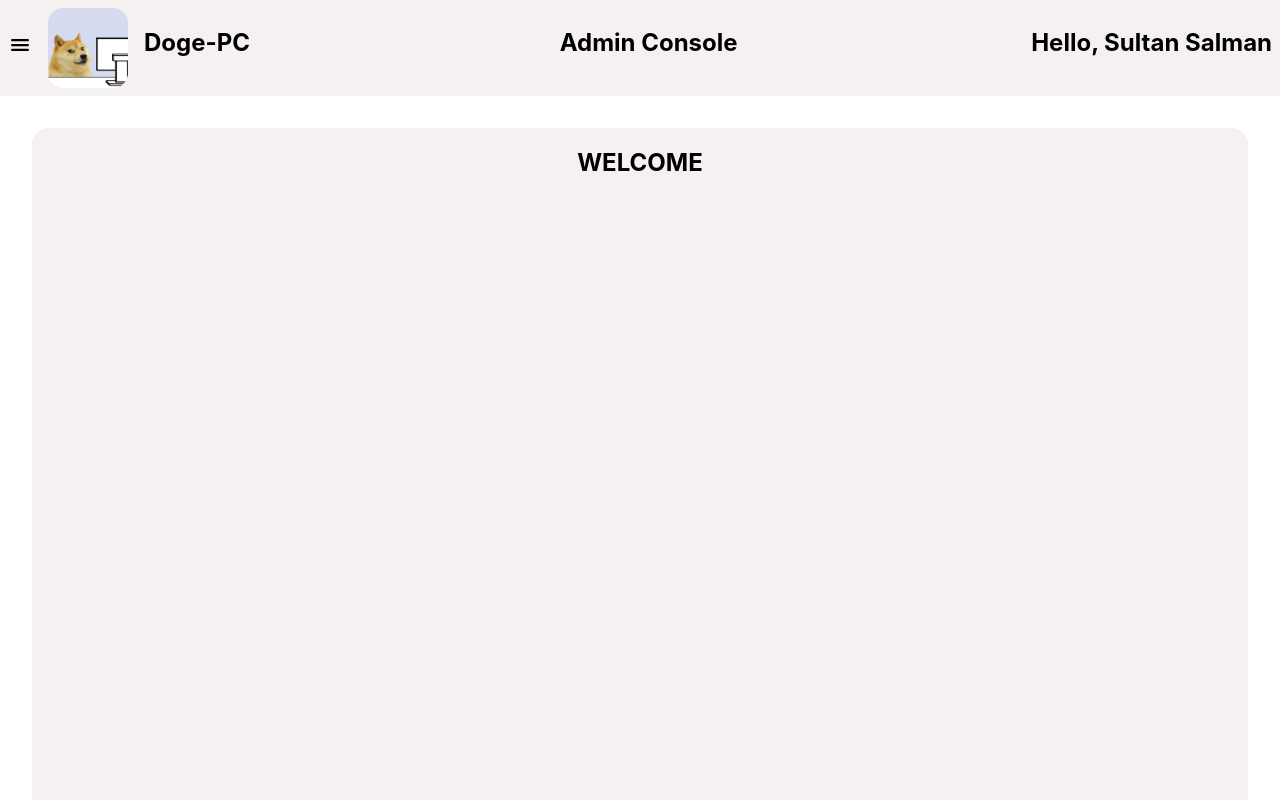
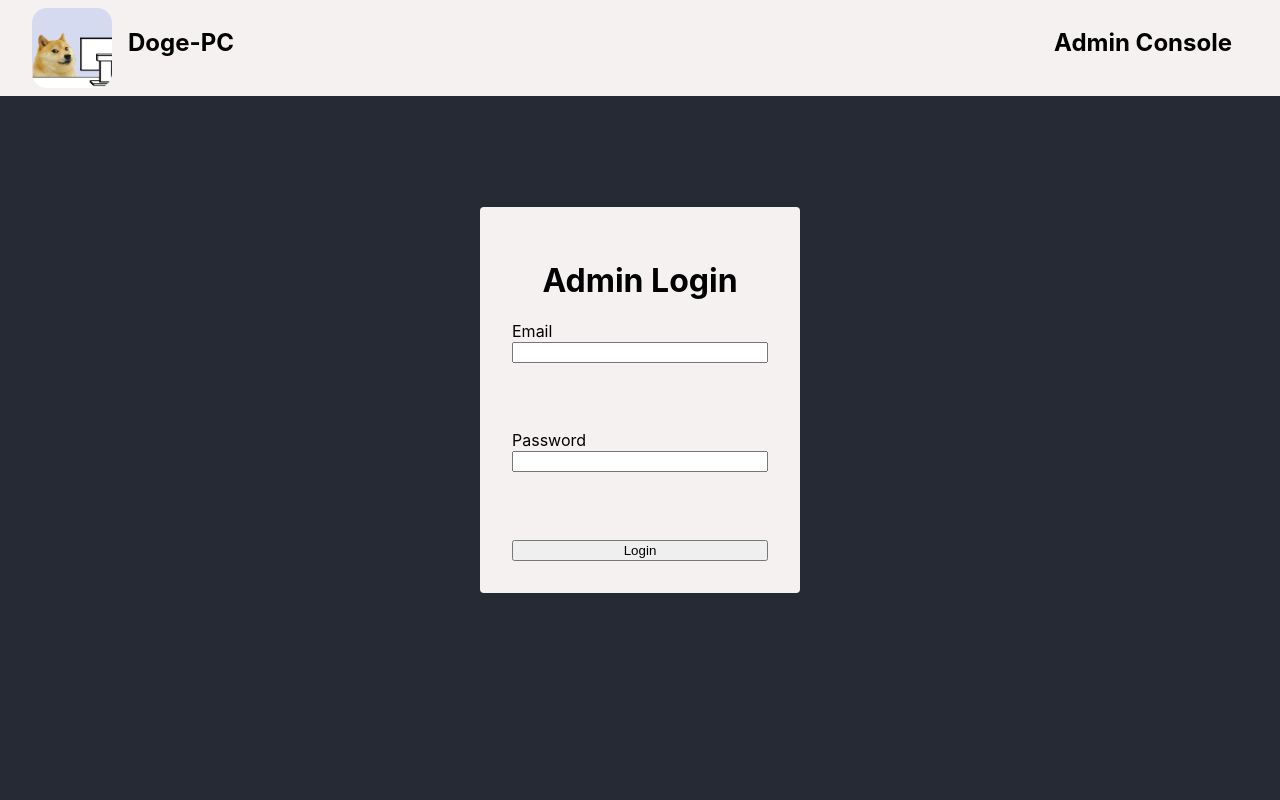
Before and after one commit to blekkk/Doge-PC-Admin-Front, a React (Create React App) app: page / in a window 1280 px wide. Shown: the top 800 px of the page. Built offline with nearby package versions, Linux system fonts and the light colour scheme.

Commit message:
added auth

```diff
--- a/src/App.js
+++ b/src/App.js
@@ -2,14 +2,23 @@ import './App.css';
 import { useState } from 'react';
 import Header from './components/header/header';
 import Main from './components/main/main';
+import Login from './components/login/login';
 import {
   BrowserRouter as Router,
 } from "react-router-dom";
+import useToken from './hooks/useToken';
 
 const App = () => {
   const [menuFlag, setMenuFlag] = useState(false);
+  const {token, setToken} = useToken();
 
   const handleSetMenuFlag = () => { setMenuFlag(!menuFlag) };
+
+  if (!token) {
+    return (
+      <Login setToken={setToken} />
+    )
+  }
 
   return (
     <div className="App">
--- a/src/components/header/header.css
+++ b/src/components/header/header.css
@@ -5,7 +5,7 @@ header {
 .header-wrapper {
   display: flex;
   justify-content: space-between;
-  padding: 0.5rem;
+  padding: 0.5rem 2rem;
 }
 
 .header-wrapper nav {
@@ -21,7 +21,7 @@ nav {
   user-select: none;
 }
 
-nav>a {
+nav>a, nav>h2 {
   padding: 0 1rem;
   color: #000;
 }
--- a/src/components/header/header.js
+++ b/src/components/header/header.js
@@ -3,10 +3,23 @@ import { IoMenu } from "react-icons/io5";
 import {
   Link,
 } from "react-router-dom";
-
-const sampleName = "Sultan Salman";
+import { useEffect, useState } from 'react';
+import axios from 'axios';
 
 const Header = (props) => {
+
+  const [user, setUser] = useState([]);
+
+  useEffect(() => {
+    axios.get('http://localhost:8080/admin', {
+      headers: {
+        'auth-token': sessionStorage.getItem('auth-token')
+      }
+    }).then((res) =>
+      setUser(res.data)
+    ).catch(e => console.log(e.message));
+  }, []);
+
   return (
     <header>
       <div className="header-wrapper">
@@ -23,7 +36,7 @@ const Header = (props) => {
           <h2>Admin Console</h2>
         </nav>
         <nav>
-          <h2>Hello, {sampleName}</h2>
+          <h2>Hello, {user.name} </h2>
         </nav>
       </div>
     </header>
--- /dev/null
+++ b/src/components/login/login.css
@@ -0,0 +1,45 @@
+.login-component {
+  height: 100vh;
+}
+
+.login {
+  height: 100%;
+  width: 100%;
+  position: absolute;
+  top: 0;
+  display: flex;
+  flex-direction: column;
+  align-items: center;
+  justify-content: center;
+}
+
+.login-wrapper {
+  min-width: 20rem;
+  max-width: 20rem;
+  background: rgb(245, 241, 241);
+  padding: 2rem;
+  border-radius: 4px;
+}
+
+form {
+  display: flex;
+  flex-direction: column;
+  justify-content: space-between;
+  min-height: 15rem;
+}
+
+form>div>label {
+  display: block;
+}
+
+form>div>input {
+  width: 100%;
+}
+
+.login-error, .login h1 {
+  text-align: center;
+}
+
+.login-error {
+  color: red;
+}
--- /dev/null
+++ b/src/components/login/login.js
@@ -0,0 +1,95 @@
+import React, { useState } from 'react';
+import PropTypes from 'prop-types';
+import { Formik, Form, Field, ErrorMessage } from 'formik';
+import './login.css';
+import '../header/header.css';
+import axios from 'axios';
+
+const adminLogin = async (credentials) => {
+  return await axios.post('http://localhost:8080/admin/login', credentials);
+}
+
+const checkLoginStatus = (loginStatus) => {
+  if (!loginStatus) {
+    return(
+      <div className='login-error'>
+        <p>Email or password is wrong</p>
+      </div>
+    )
+  }
+}
+
+const Login = ({ setToken }) => {
+  const [loginStatus, setLoginStatus] = useState(true);
+
+  return (
+    <div className='login-component'>
+      <header>
+        <div className="header-wrapper">
+          <nav>
+            <img src={process.env.PUBLIC_URL + 'dogePC.png'} alt="logo" className="logo" />
+            <h2>Doge-PC</h2>
+          </nav>
+          <nav>
+            <h2>Admin Console</h2>
+          </nav>
+        </div>
+      </header>
+      <div className='login'>
+        <div className='login-wrapper'>
+          <h1>Admin Login</h1>
+          <Formik
+            initialValues={{ email: '', password: '' }}
+            validate={values => {
+              const errors = {};
+              if (!values.email) {
+                errors.email = 'Required';
+              } else if (
+                !/^[A-Z0-9._%+-]+@[A-Z0-9.-]+\.[A-Z]{2,}$/i.test(values.email)
+              ) {
+                errors.email = 'Invalid email address';
+              }
+              return errors;
+            }}
+            onSubmit={async (values, { setSubmitting }) => {
+              try {
+                const token = await adminLogin(values);
+                console.log(token);
+                setSubmitting(false);
+                setToken(token.headers['auth-token']);
+              } catch (error) {
+                console.log(error);
+                setLoginStatus(false);
+              }
+            }}
+          >
+            {({ isSubmitting }) => (
+              <Form>
+                <div>
+                <label htmlFor="email">Email</label>
+                  <Field type="email" name="email" />
+                  <ErrorMessage name="email" component="div" />
+                </div>
+                <div>
+                <label htmlFor="password">Password</label>
+                  <Field type="password" name="password" />
+                  <ErrorMessage name="password" component="div" />
+                </div>
+                <button type="submit" disabled={isSubmitting}>
+                  Login
+                </button>
+                {checkLoginStatus(loginStatus)}
+              </Form>
+            )}
+          </Formik>
+        </div>
+      </div>
+    </div>
+  )
+}
+
+Login.propTypes = {
+  setToken: PropTypes.func.isRequired
+}
+
+export default Login
--- a/src/components/product/product.js
+++ b/src/components/product/product.js
@@ -14,8 +14,6 @@ const Product = (props) => {
       .then((res) => setResult(res.data))
       .catch((e) => console.log(e.message));
   }, []);
-
-  console.log(result);
 
   return (
     <div className={props.menuFlag ? 'main-content-sidebar' : 'main-content-full'}>
--- a/src/components/sidebar/sidebar.css
+++ b/src/components/sidebar/sidebar.css
@@ -29,3 +29,12 @@
   color: #8cd2d5;
   text-decoration: underline;
 }
+
+.logout>h2 {
+  color: red;
+  cursor: pointer;
+}
+
+.logout>h2:hover {
+  text-decoration: underline;
+}
--- a/src/components/sidebar/sidebar.js
+++ b/src/components/sidebar/sidebar.js
@@ -4,8 +4,12 @@ import {
   NavLink,
 } from "react-router-dom";
 
+const handleLogout = () => {
+  sessionStorage.removeItem('auth-token');
+  window.location.reload();
+}
+
 const Sidebar = (props) => {
-  console.log(window.location.pathname);
   return (
     <div className={props.menuFlag ? 'sidebar-open' : 'sidebar-closed'}>
       <NavLink to='/product' className='sidebar-item' activeClassName='sidebar-item focus'>
@@ -20,6 +24,9 @@ const Sidebar = (props) => {
       <NavLink to='/shipmentuct' className='sidebar-item' activeClassName='sidebar-item focus'>
         <h2>Shipment</h2>
       </NavLink>
+      <div className='sidebar-item logout'>
+        <h2 onClick={handleLogout}>Logout</h2>
+      </div>
     </div>
   )
 };
--- /dev/null
+++ b/src/hooks/useToken.js
@@ -0,0 +1,23 @@
+import { useState } from "react";
+
+
+const useToken = () => {
+  const getToken = () => {
+    const token = sessionStorage.getItem('auth-token');
+    return token;
+  }
+
+  const [token, setToken] = useState(getToken());
+
+  const saveToken = (token) => {
+    sessionStorage.setItem('auth-token', token);
+    setToken(token);
+  };
+
+  return {
+    setToken: saveToken,
+    token
+  };
+}
+
+export default useToken;
```
